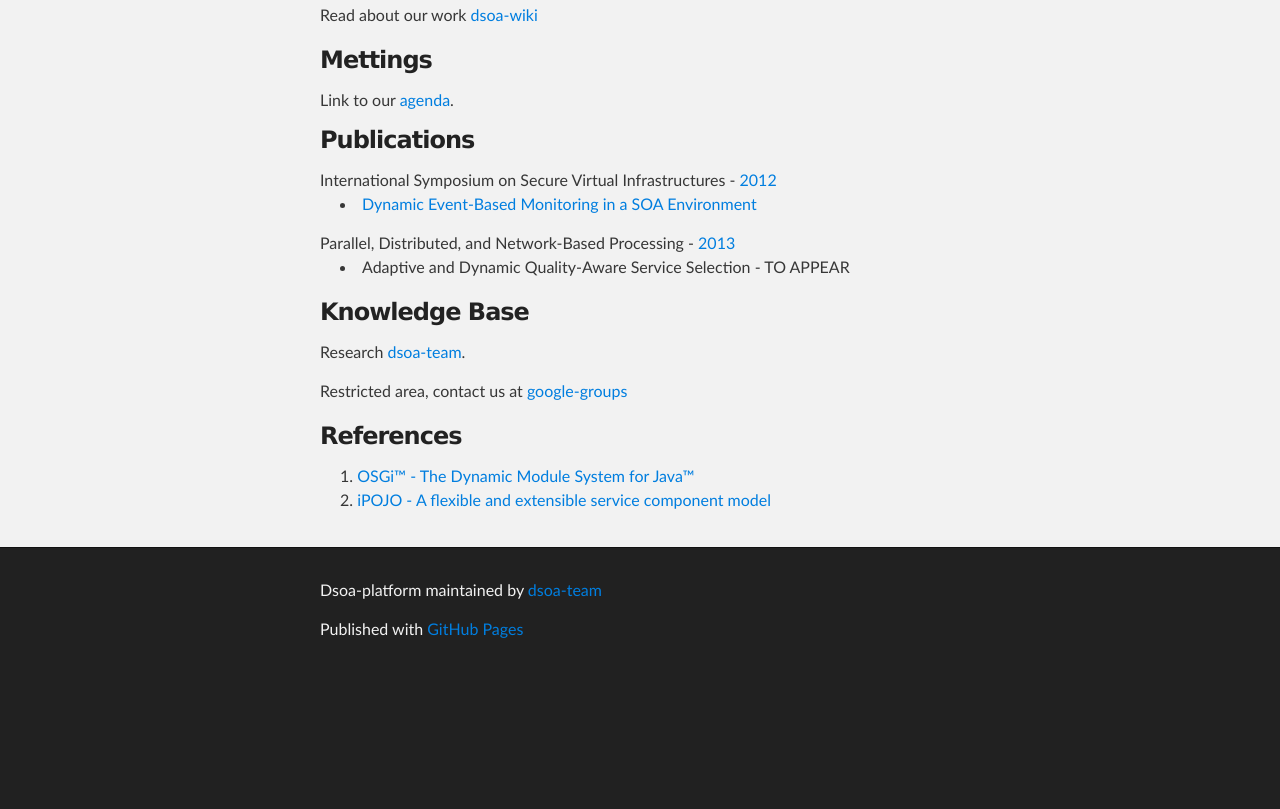
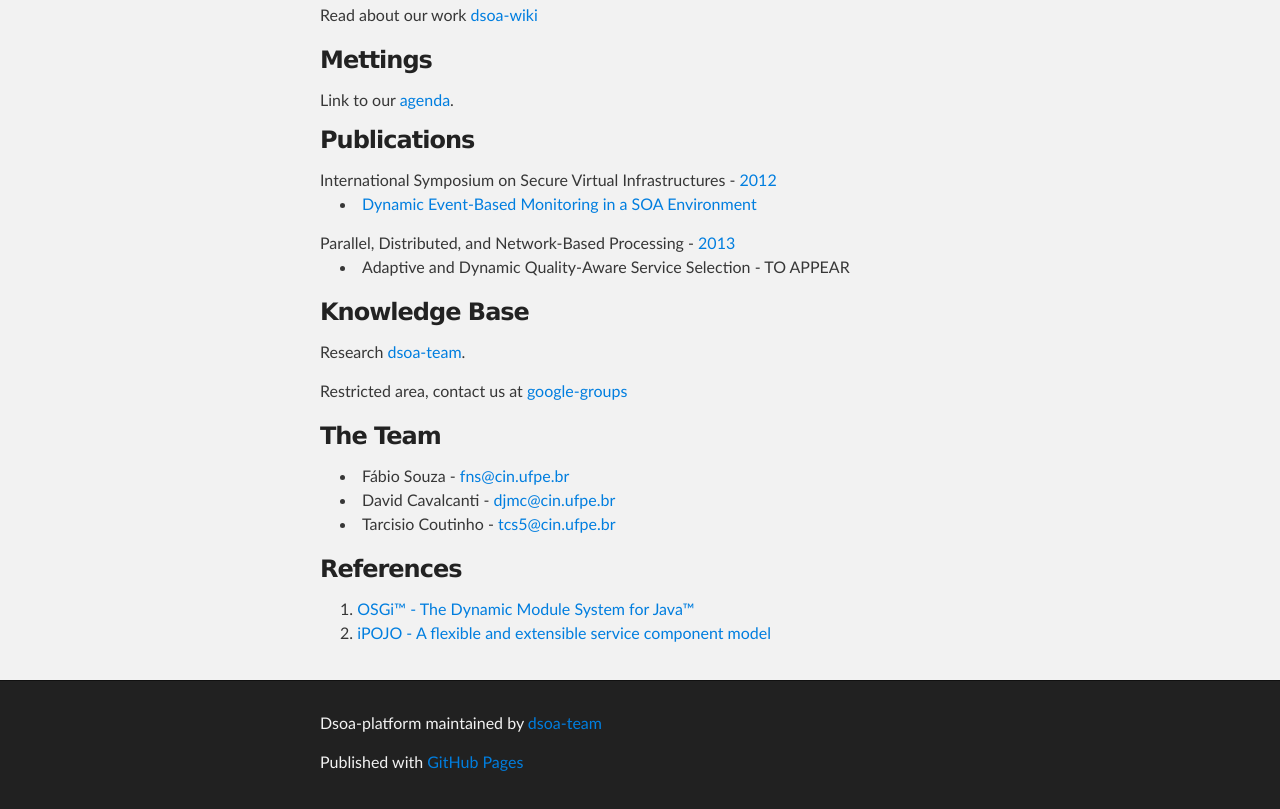
Before and after one commit to dsoa-team/dsoa-team.github.com, a plain HTML site: page index.html in a window 1280 px wide. Shown: the part 559-1368 px from the top of the page. Before the commit the page ends 1235 px from the top, so only its background shows below. Drawn offline with Linux system fonts and the light colour scheme.

Commit message:
add team information

```diff
--- a/index.html
+++ b/index.html
@@ -52,6 +52,13 @@
           <p>Research <a href="http://papers.dsoa-team.com">dsoa-team</a>.</p>
           <p>Restricted area, contact us at <a href="http://groups.google.com/group/dsoa-team">google-groups</a></p>
 
+        <h3>The Team</h3>
+        <ul>
+          <li>Fábio Souza - <a href="fns@cin.ufpe.br">fns@cin.ufpe.br</a></li>
+          <li>David Cavalcanti - <a href="mailto:djmc@cin.ufpe.br">djmc@cin.ufpe.br</a></li>
+          <li>Tarcisio Coutinho - <a href="tcs5@cin.ufpe.br">tcs5@cin.ufpe.br</a></li>
+        </ul>
+
         <h3>References</h3>
         <ol>
           <li>
```
